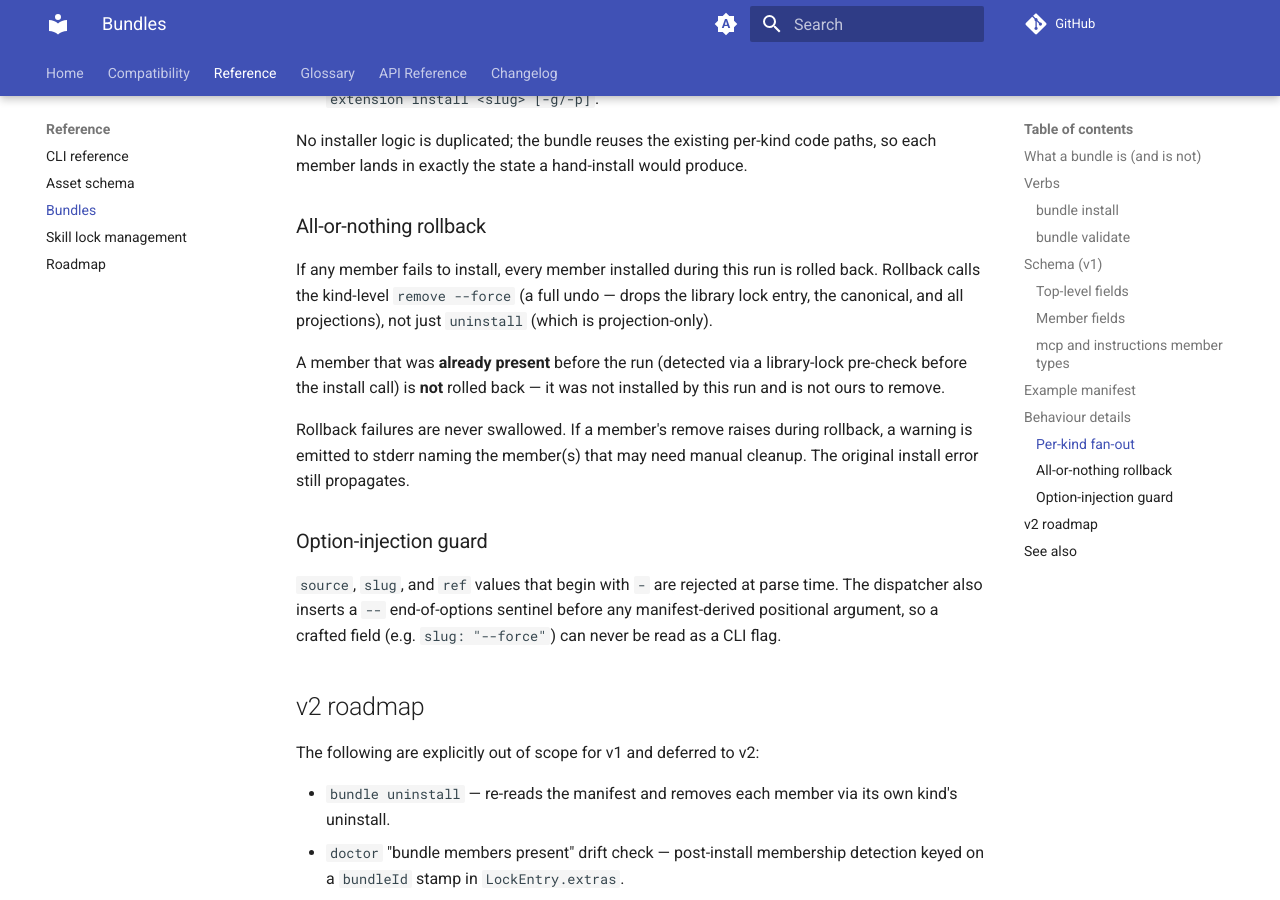
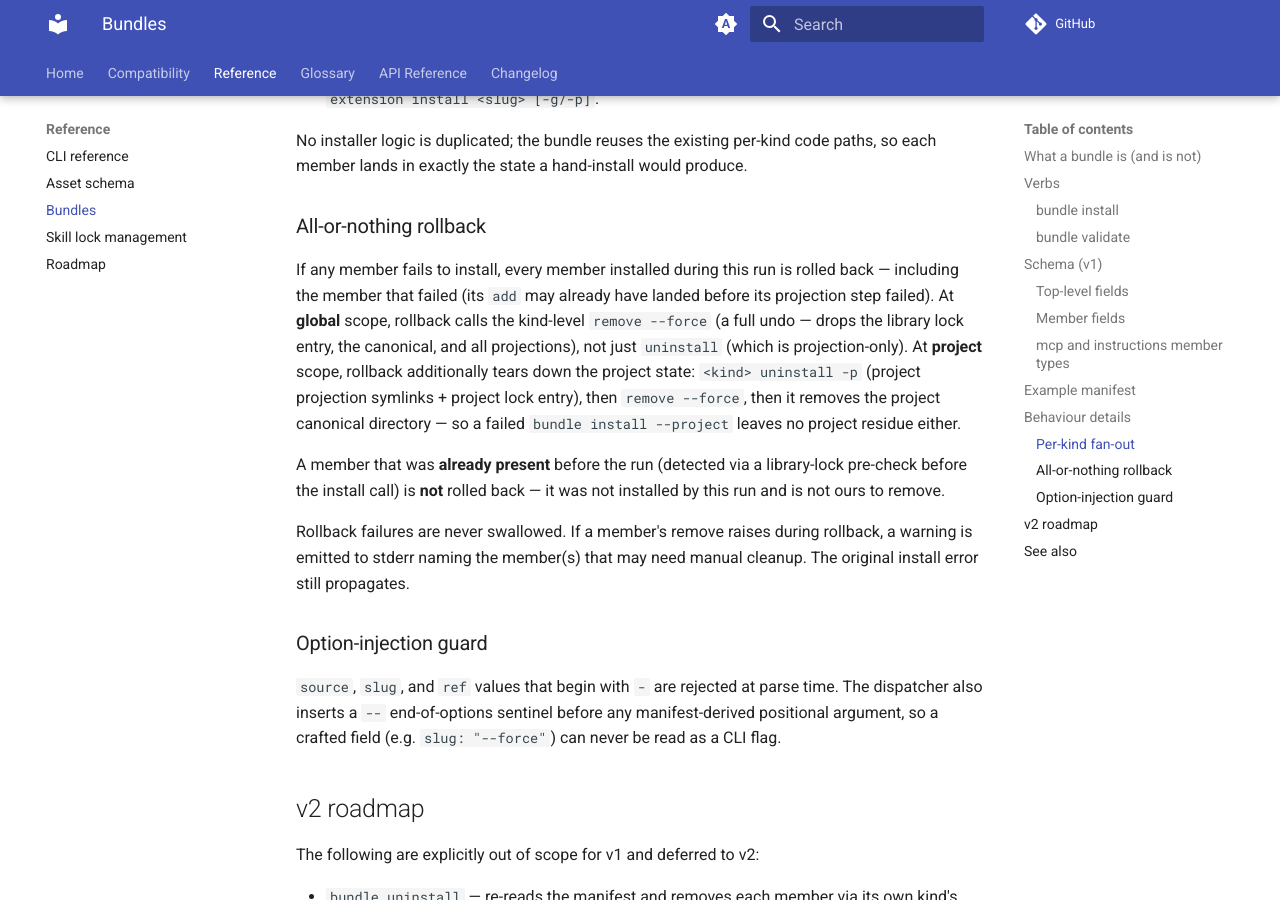
Before and after one commit to ajanderson1/agent-toolkit-cli, an MkDocs documentation site: the page built from docs/agent-toolkit/bundles.md, in a window 1280 px wide and 900 px high, scrolled down 3464 px. Built offline with MkDocs 1.6.1 and Material for MkDocs 9.7.7, drawn with Linux system fonts in a browser that asks for light colours; comment, search, counter and statistics services are not loaded.

Commit message:
docs(bundle): document project-scope rollback teardown
Reflect the project-scope rollback fix: at --project, rollback also
runs uninstall -p + removes the project canonical, not just the global
remove --force.

Refs #369

Device: atlas

```diff
--- a/docs/agent-toolkit/bundles.md
+++ b/docs/agent-toolkit/bundles.md
@@ -141,9 +141,14 @@ paths, so each member lands in exactly the state a hand-install would produce.
 ### All-or-nothing rollback
 
 If any member fails to install, every member installed during this run is rolled
-back.  Rollback calls the kind-level `remove --force` (a full undo — drops the
-library lock entry, the canonical, and all projections), not just `uninstall`
-(which is projection-only).
+back — including the member that failed (its `add` may already have landed before
+its projection step failed).  At **global** scope, rollback calls the kind-level
+`remove --force` (a full undo — drops the library lock entry, the canonical, and
+all projections), not just `uninstall` (which is projection-only).  At **project**
+scope, rollback additionally tears down the project state: `<kind> uninstall -p`
+(project projection symlinks + project lock entry), then `remove --force`, then it
+removes the project canonical directory — so a failed `bundle install --project`
+leaves no project residue either.
 
 A member that was **already present** before the run (detected via a library-lock
 pre-check before the install call) is **not** rolled back — it was not installed
```
